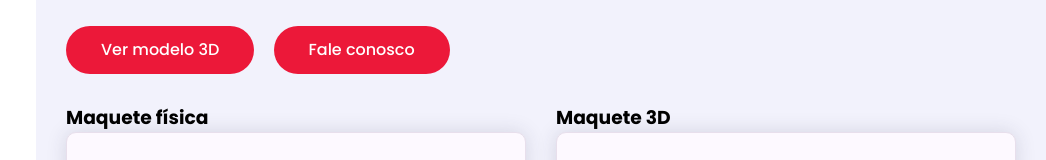
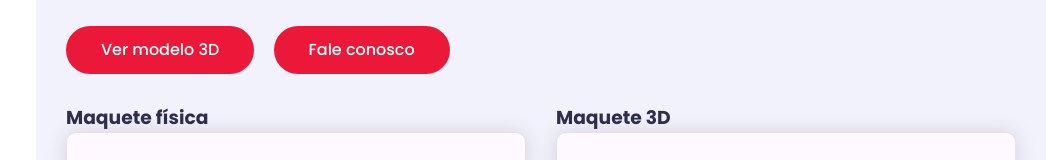
Before and after one commit to felipedanguibordin/maquete, a plain HTML site: page index.html in a window 1280 px wide. Shown: the part 1462-1622 px from the top of the page, without its empty margins (234-1280 px from the left). Drawn offline with Linux system fonts and the light colour scheme; a web font is replaced by a local one.

Commit message:
arrumado erro cor texto

```diff
--- a/css/styles.css
+++ b/css/styles.css
@@ -618,6 +618,10 @@ h3.about {
   background: var(--skin-color);
 }
 
+.title {
+  color: var(--text-black-900);
+}
+
 .service .service-item .service-item-inner:hover .icon .fa {
   font-size: 25px;
   color: #fff;
```
